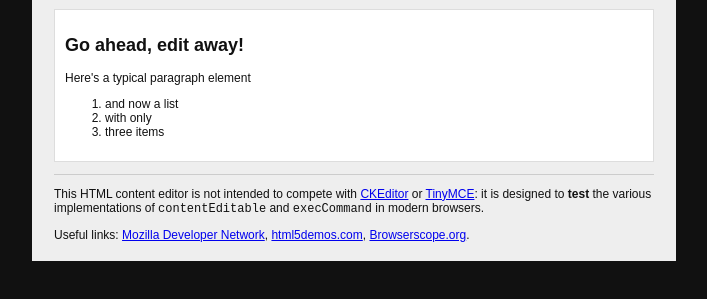
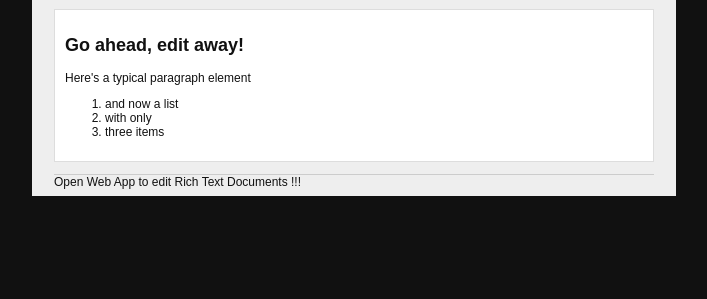
Before and after one commit to abhishekvp/editOnTheGo, a plain HTML site: page index.html in a window 1280 px wide. Shown: the part 143-442 px from the top of the page, without its empty margins (286-993 px from the left). Drawn offline with Linux system fonts and the light colour scheme.

Commit message:
Update index.html

```diff
--- a/index.html
+++ b/index.html
@@ -220,6 +220,7 @@
   </section>
 
   <footer>
+  <!--
     <p>
       This HTML content editor is not intended to compete with <a href="http://ckeditor.com/">CKEditor</a> or <a href="http://tinymce.com/">TinyMCE</a>: it is designed to
       <strong>test</strong> the various implementations of
@@ -233,6 +234,8 @@
       <a href="http://html5demos.com/contenteditable/">html5demos.com</a>,
       <a href="http://www.browserscope.org/richtext2/test">Browserscope.org</a>.
     </p>
+    -->
+    Open Web App to edit Rich Text Documents !!!
   </footer>
 </body>
 </html>
```
